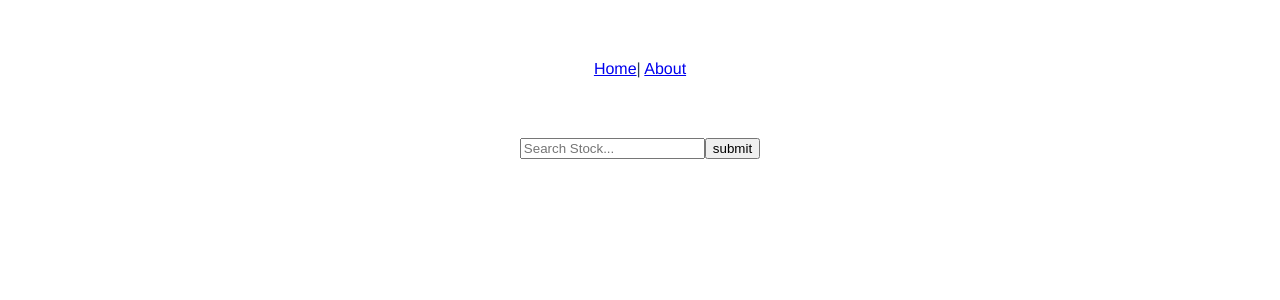
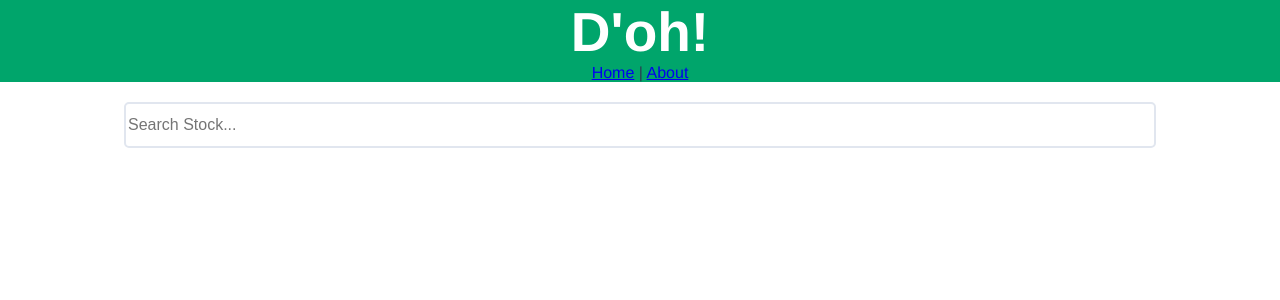
Before and after one commit to reedrosser/doh, a Vue app: page /#/ in a window 1280 px wide. Shown: the top 300 px of the page. Built offline with nearby package versions, Linux system fonts and the light colour scheme.

Commit message:
Added Price History and some styles

```diff
--- a/package.json
+++ b/package.json
@@ -12,6 +12,9 @@
     "axios": "^0.18.0",
     "csvtojson": "^2.0.8",
     "express": "^4.16.4",
+    "highcharts": "^7.0.3",
+    "highcharts-vue": "^1.2.0",
+    "moment": "^2.24.0",
     "nodemon": "^1.18.10",
     "vue": "^2.6.6",
     "vue-router": "^3.0.1"
--- a/src/App.vue
+++ b/src/App.vue
@@ -1,20 +1,33 @@
 <template>
   <div id="app">
-    <div id="nav">
-      <router-link to="/">Home</router-link>|
-      <router-link to="/about">About</router-link>
-    </div>
+    <Header/>
     <router-view/>
   </div>
 </template>
 
+<script>
+import Header from "./components/layout/Header";
+export default {
+  name: "App",
+  components: {
+    Header
+  }
+};
+</script>
+
+
 <style>
+html {
+  height: 100vh;
+}
+body {
+  margin: 0;
+}
 #app {
   font-family: "Avenir", Helvetica, Arial, sans-serif;
   -webkit-font-smoothing: antialiased;
   -moz-osx-font-smoothing: grayscale;
   text-align: center;
   color: #2c3e50;
-  margin-top: 60px;
 }
 </style>
--- a/src/components/SearchStocks.vue
+++ b/src/components/SearchStocks.vue
@@ -1,7 +1,15 @@
 <template>
-  <form @submit="searchStock">
-    <input type="text" v-model="searchTerm" name="searchTerm" placeholder="Search Stock...">
-    <input type="submit" value="submit">
+  <form class="searchForm" @submit="searchStock">
+    <input
+      type="text"
+      class="searchBox"
+      v-model="searchTerm"
+      name="searchTerm"
+      placeholder="Search Stock..."
+      @input="onChange"
+      autocomplete="off"
+    >
+    <!-- <input type="submit" value="search"> -->
     <p
       :class="[this.badSearch ? 'badSearch' : 'goodSearch']"
     >Search must be longer than 3 characters</p>
@@ -21,14 +29,27 @@ export default {
   },
   methods: {
     searchStock(e) {
-      e.preventDefault();
+      let clear = false;
+      if (e !== undefined) {
+        e.preventDefault();
+        clear = true;
+      }
       if (this.searchTerm.length > 2) {
         console.log("search vue: " + this.searchTerm);
         this.$emit("search-stock", this.searchTerm);
-        this.searchTerm = "";
+        if (clear) {
+          this.searchTerm = "";
+        }
         this.badSearch = false;
       } else {
         this.badSearch = true;
+      }
+    },
+
+    onChange() {
+      console.log("tada: " + this.searchTerm);
+      if (this.searchTerm.length > 2) {
+        this.searchStock();
       }
     }
   }
@@ -36,11 +57,22 @@ export default {
 </script>
 
 <style scoped>
+.searchForm {
+  margin: 20px 0;
+}
 .badSearch {
   display: block;
-  color: red;
+  color: #c81d25;
 }
 .goodSearch {
   display: none;
 }
+.searchBox {
+  font-size: 16px;
+  display: inline-block;
+  width: 80%;
+  border-radius: 5px;
+  border: solid 2px #e1e6ef;
+  height: 40px;
+}
 </style>
--- a/src/components/StockListing.vue
+++ b/src/components/StockListing.vue
@@ -1,5 +1,8 @@
 <template>
-  <div @click="goToStockDetail">{{ this.listing.Name }} : {{ this.listing.Symbol }}</div>
+  <div
+    class="stockListing"
+    @click="goToStockDetail"
+  >{{ this.listing.Name }} : {{ this.listing.Symbol }}</div>
 </template>
 
 <script>
@@ -11,7 +14,10 @@ export default {
       console.log("Go to stock: " + this.listing.Symbol);
       this.$router.push({
         name: "stock-detail",
-        params: { stockSymbol: this.listing.Symbol }
+        params: {
+          stockSymbol: this.listing.Symbol,
+          stockName: this.listing.Name
+        }
       });
     }
   }
@@ -19,4 +25,23 @@ export default {
 </script>
 
 <style scoped>
+.stockListing {
+  padding: 10px 0;
+}
+.stockListing:hover {
+  cursor: pointer;
+  animation: fadein 0.5s;
+  background-color: #00a56b;
+  color: white;
+}
+
+@keyframes fadein {
+  from {
+    background-color: transparent;
+  }
+  to {
+    background-color: #00a56b;
+    color: white;
+  }
+}
 </style>
--- /dev/null
+++ b/src/components/layout/Header.vue
@@ -0,0 +1,27 @@
+<template>
+  <header class="header">
+    <span class="header-title">D'oh!</span>
+    <div id="nav">
+      <router-link to="/">Home</router-link>
+      {{' |'}}
+      <router-link to="/about">About</router-link>
+    </div>
+  </header>
+</template>
+
+<script>
+export default {
+  name: "Header"
+};
+</script>
+
+<style scoped>
+.header {
+  background-color: #00a56b;
+}
+.header-title {
+  font-size: 55px;
+  font-weight: 600;
+  color: white;
+}
+</style>
--- a/src/router.js
+++ b/src/router.js
@@ -21,9 +21,12 @@ export default new Router({
         import(/* webpackChunkName: "about" */ "./views/About.vue")
     },
     {
-      path: "/stock-detail/:stockSymbol",
+      path: "/stock-detail/:stockSymbol/:stockName",
       name: "stock-detail",
-      props: { default: true },
+      props: route => ({
+        stockSymbol: route.params.stockSymbol,
+        stockName: route.params.stockName
+      }),
       // route level code-splitting
       // this generates a separate chunk (stock-detail.[hash].js) for this route
       // which is lazy-loaded when the route is visited.
--- /dev/null
+++ b/src/services/pricehistory.js
@@ -0,0 +1,16 @@
+import axios from "axios";
+
+export function getHistory(value, callback) {
+  console.log("Heres the history: " + value);
+  axios
+    .get(
+      `https://api.iextrading.com/1.0/stock/${value}/chart/1m?filter=high,low,open,close,date`
+    )
+    .then(res => {
+      console.log("finished axios");
+      console.log(res.data);
+      callback(res.data);
+      return res.data;
+    })
+    .catch(err => console.log(err));
+}
--- a/src/views/Home.vue
+++ b/src/views/Home.vue
@@ -39,26 +39,9 @@ export default {
         this.emptyListings = true;
       }
     }
-  },
-  created() {
-    // axios
-    //   .get("/stocks")
-    //   .then(res => {
-    //     console.log("finished axios");
-    //     this.listings = res.data;
-    //   })
-    //   .catch(err => console.log(err));
   }
 };
 </script>
 
 <style>
-#app {
-  font-family: "Avenir", Helvetica, Arial, sans-serif;
-  -webkit-font-smoothing: antialiased;
-  -moz-osx-font-smoothing: grayscale;
-  text-align: center;
-  color: #2c3e50;
-  margin-top: 60px;
-}
 </style>
--- a/src/views/StockDetail.vue
+++ b/src/views/StockDetail.vue
@@ -2,24 +2,81 @@
   <div>
     <p>{{stockSymbol}}</p>
     <button @click="goBack">Back</button>
+    <highcharts :options="chartOptions"/>
   </div>
 </template>
 
 <script>
+import { Chart } from "highcharts-vue";
+import { getHistory } from "../services/pricehistory";
+import moment from "moment";
+
 export default {
   name: "StockDetail",
+  props: ["stockSymbol", "stockName"],
+  components: {
+    highcharts: Chart
+  },
+
   data() {
     return {
-      stockSymbol: this.$route.params.stockSymbol
+      chartOptions: {
+        chart: {
+          type: "line"
+        },
+        title: {
+          text: ""
+        },
+        subtitle: {
+          text: "Last 30 Days"
+        },
+        xAxis: {
+          categories: []
+        },
+        yAxis: {
+          title: {
+            text: "Average Price in $USD"
+          }
+        },
+        series: [
+          {
+            name: "",
+            data: []
+          }
+        ]
+      }
     };
   },
   methods: {
     goBack() {
       this.$router.go(-1);
+    },
+    setDataPoints(data) {
+      console.log(`SET THE DATA!`);
+      let dataPoints = [];
+      let dataDates = [];
+      data.map(point => {
+        let tempArray = [point.high, point.low, point.open, point.close].filter(
+          val => {
+            return val !== undefined;
+          }
+        );
+        console.log("tempArray");
+        console.log(tempArray);
+        let sum = tempArray.reduce((a, b) => a + b, 0);
+        let denom = tempArray.length > 0 ? tempArray.length : 1;
+        dataPoints.push(sum / denom);
+        dataDates.push(moment(point.date).format("MMM-DD"));
+      });
+      this.chartOptions.series[0].data = dataPoints;
+      this.chartOptions.xAxis.categories = dataDates;
     }
   },
   created() {
     console.log(`Stock detail created: ${this.stockSymbol}`);
+    this.chartOptions.series[0].name = `${this.stockSymbol}`;
+    this.chartOptions.title.text = `${this.stockName}`;
+    getHistory(this.stockSymbol, this.setDataPoints);
   }
 };
 </script>
```
